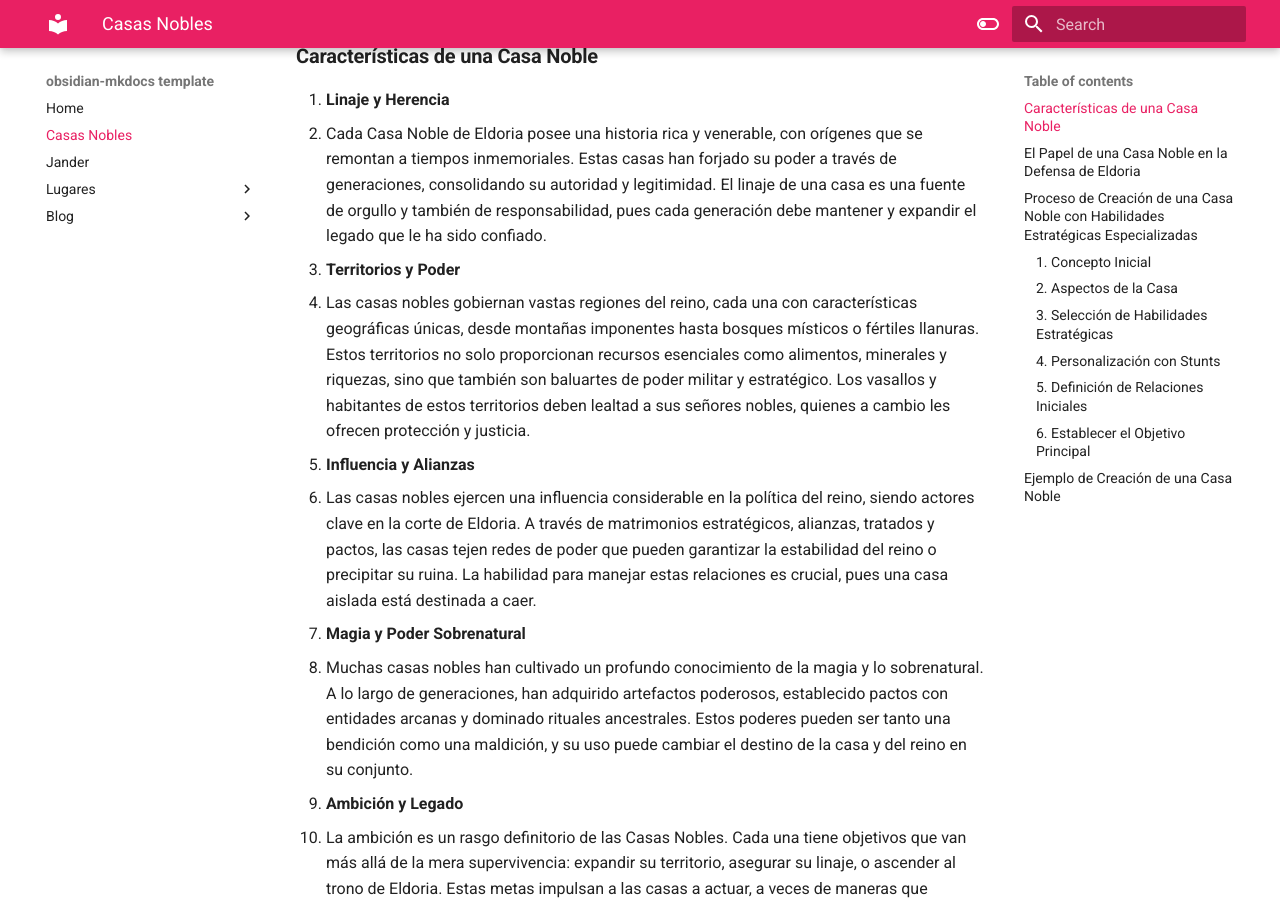
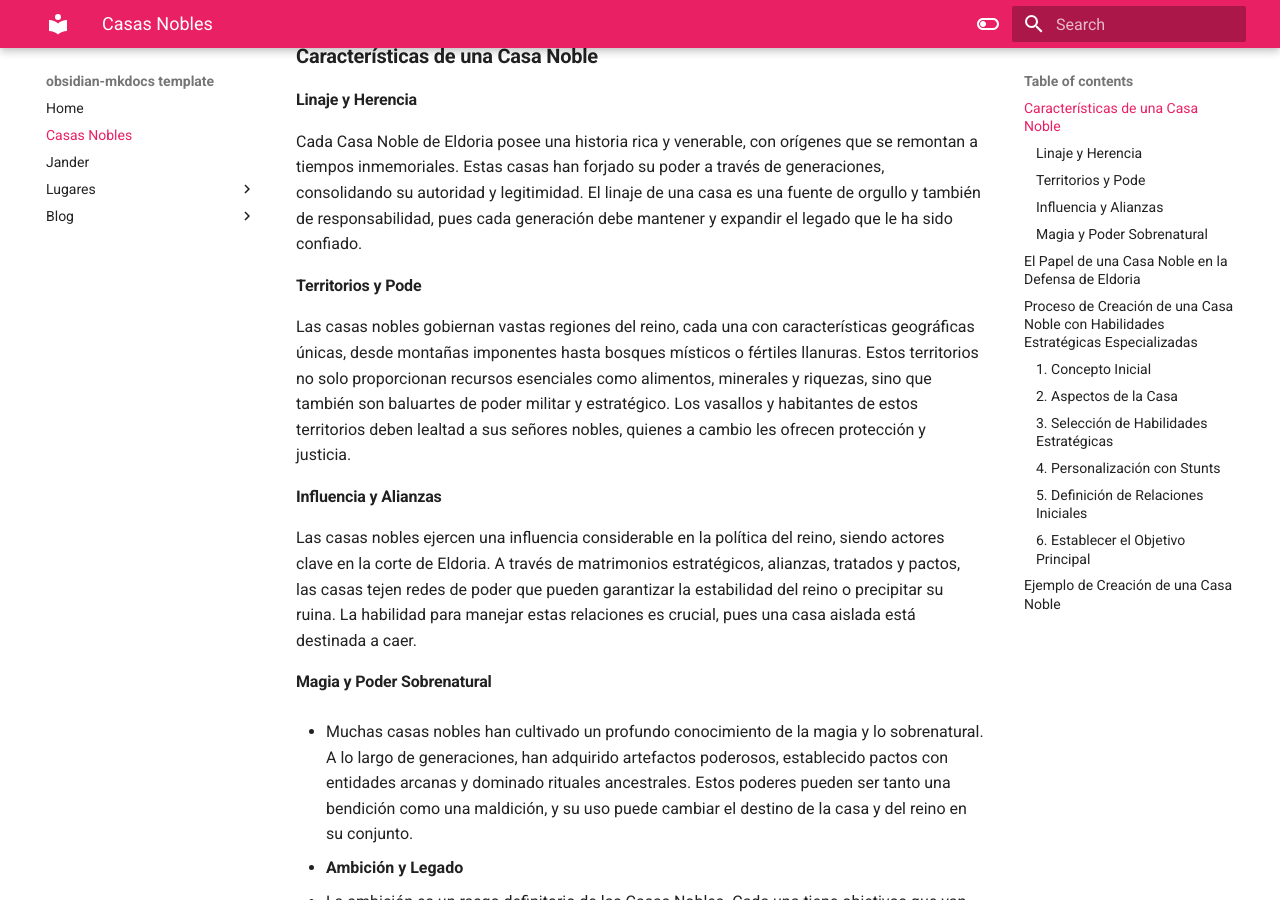
Before and after one commit to cmo7/eldoria, an MkDocs documentation site: the page built from docs/Casas Nobles.md, in a window 1280 px wide and 900 px high, scrolled down 340 px. Built offline with MkDocs 1.6.1 and Material for MkDocs 9.7.7, drawn with Linux system fonts in a browser that asks for light colours.

Commit message:
vault backup: 2024-08-20 17:38:11

```diff
--- a/docs/Casas Nobles.md
+++ b/docs/Casas Nobles.md
@@ -1,7 +1,5 @@
 ---
-aliases:
-  - Casas Nobles
-  - casas nobles
+aliases: [Casas Nobles, casas nobles]
 ---
 **Una Casa Noble en Eldoria: Defensores del Reino**
 
@@ -9,16 +7,16 @@ En **"Eldoria: Defensores del Reino"**, una Casa Noble es mucho más que una din
 
 ### **Características de una Casa Noble**
 
-1. **Linaje y Herencia**
-   - Cada Casa Noble de Eldoria posee una historia rica y venerable, con orígenes que se remontan a tiempos inmemoriales. Estas casas han forjado su poder a través de generaciones, consolidando su autoridad y legitimidad. El linaje de una casa es una fuente de orgullo y también de responsabilidad, pues cada generación debe mantener y expandir el legado que le ha sido confiado.
+#### Linaje y Herencia
+Cada Casa Noble de Eldoria posee una historia rica y venerable, con orígenes que se remontan a tiempos inmemoriales. Estas casas han forjado su poder a través de generaciones, consolidando su autoridad y legitimidad. El linaje de una casa es una fuente de orgullo y también de responsabilidad, pues cada generación debe mantener y expandir el legado que le ha sido confiado.
 
-2. **Territorios y Poder**
-   - Las casas nobles gobiernan vastas regiones del reino, cada una con características geográficas únicas, desde montañas imponentes hasta bosques místicos o fértiles llanuras. Estos territorios no solo proporcionan recursos esenciales como alimentos, minerales y riquezas, sino que también son baluartes de poder militar y estratégico. Los vasallos y habitantes de estos territorios deben lealtad a sus señores nobles, quienes a cambio les ofrecen protección y justicia.
+#### Territorios y Pode
+Las casas nobles gobiernan vastas regiones del reino, cada una con características geográficas únicas, desde montañas imponentes hasta bosques místicos o fértiles llanuras. Estos territorios no solo proporcionan recursos esenciales como alimentos, minerales y riquezas, sino que también son baluartes de poder militar y estratégico. Los vasallos y habitantes de estos territorios deben lealtad a sus señores nobles, quienes a cambio les ofrecen protección y justicia.
 
-3. **Influencia y Alianzas**
-   - Las casas nobles ejercen una influencia considerable en la política del reino, siendo actores clave en la corte de Eldoria. A través de matrimonios estratégicos, alianzas, tratados y pactos, las casas tejen redes de poder que pueden garantizar la estabilidad del reino o precipitar su ruina. La habilidad para manejar estas relaciones es crucial, pues una casa aislada está destinada a caer.
+#### Influencia y Alianzas
+Las casas nobles ejercen una influencia considerable en la política del reino, siendo actores clave en la corte de Eldoria. A través de matrimonios estratégicos, alianzas, tratados y pactos, las casas tejen redes de poder que pueden garantizar la estabilidad del reino o precipitar su ruina. La habilidad para manejar estas relaciones es crucial, pues una casa aislada está destinada a caer.
 
-4. **Magia y Poder Sobrenatural**
+#### Magia y Poder Sobrenatural
    - Muchas casas nobles han cultivado un profundo conocimiento de la magia y lo sobrenatural. A lo largo de generaciones, han adquirido artefactos poderosos, establecido pactos con entidades arcanas y dominado rituales ancestrales. Estos poderes pueden ser tanto una bendición como una maldición, y su uso puede cambiar el destino de la casa y del reino en su conjunto.
 
 5. **Ambición y Legado**
```
